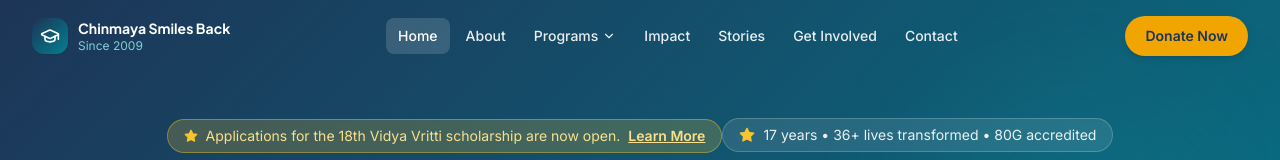
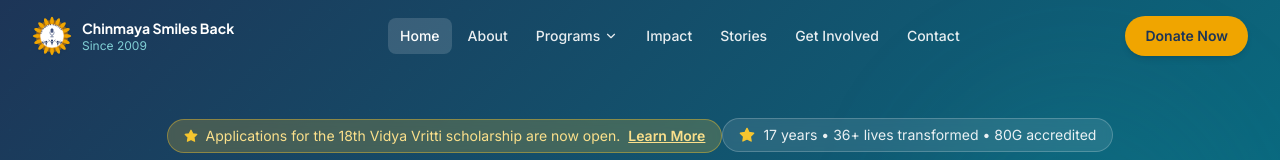
Before and after one commit to suchitdubey7/CSB-Portfolio, a Next.js app: page / in a window 1280 px wide. Shown: the top 160 px of the page. Built offline with nearby package versions, Linux system fonts and the light colour scheme.

Commit message:
feat: add HD SVG logo — replace GraduationCap placeholder in nav and footer

```diff
--- a/components/Footer.tsx
+++ b/components/Footer.tsx
@@ -1,5 +1,5 @@
 import Link from 'next/link'
-import { GraduationCap, Mail, Facebook, Heart, ArrowRight } from 'lucide-react'
+import { Mail, Facebook, Heart, ArrowRight } from 'lucide-react'
 
 const footerLinks = {
   Programs: [
@@ -55,9 +55,7 @@ export default function Footer() {
           {/* Brand column */}
           <div className="lg:col-span-2">
             <Link href="/" className="flex items-center gap-2.5 group mb-5">
-              <div className="w-10 h-10 bg-white/10 rounded-xl flex items-center justify-center">
-                <GraduationCap className="w-6 h-6 text-gold-400" />
-              </div>
+              <img src="/csb-logo.svg" alt="CSB Logo" className="w-11 h-11" />
               <div>
                 <span className="block font-display font-bold text-white">
                   Chinmaya Smiles Back
--- a/components/Navigation.tsx
+++ b/components/Navigation.tsx
@@ -3,7 +3,7 @@
 import { useState, useEffect } from 'react'
 import Link from 'next/link'
 import { usePathname } from 'next/navigation'
-import { Menu, X, GraduationCap, ChevronDown } from 'lucide-react'
+import { Menu, X, ChevronDown } from 'lucide-react'
 import clsx from 'clsx'
 
 const navLinks = [
@@ -64,9 +64,7 @@ export default function Navigation() {
           className="flex items-center gap-2.5 group"
           aria-label="Chinmaya Smiles Back - Home"
         >
-          <div className="w-9 h-9 bg-gradient-to-br from-navy-700 to-teal-500 rounded-xl flex items-center justify-center shadow-sm group-hover:shadow-md transition-shadow">
-            <GraduationCap className="w-5 h-5 text-white" />
-          </div>
+          <img src="/csb-logo.svg" alt="CSB Logo" className="w-10 h-10 drop-shadow-sm group-hover:drop-shadow-md transition-all" />
           <div className="leading-tight">
             <span className={clsx(
               'block font-display font-bold text-sm transition-colors',
```
Also changed, not shown: public/csb-logo.svg (added).
